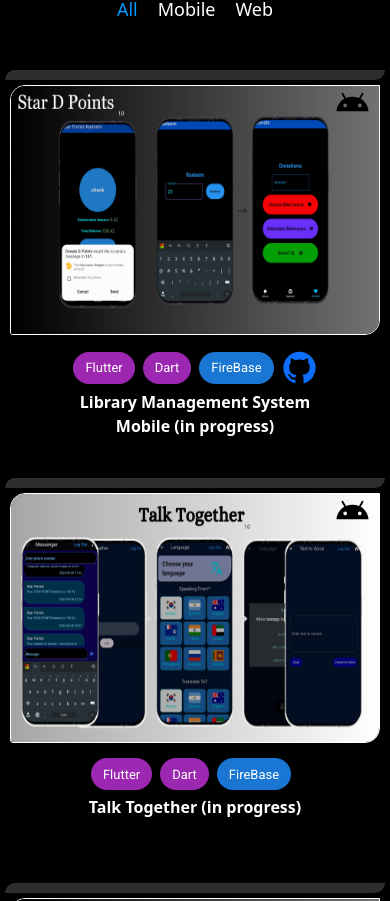
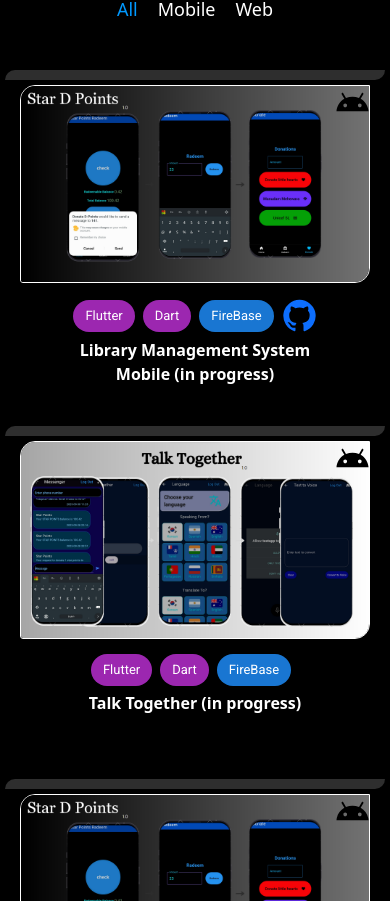
Before and after one commit to Thambara-20/myportfolio, a React (Create React App) app: page / in a window 390 px wide. Shown: the part 664-1565 px from the top of the page. Built offline with nearby package versions, Linux system fonts and the light colour scheme.

Commit message:
updated images

```diff
--- a/src/PortfolioContainer/AboutMe/Mobile.css
+++ b/src/PortfolioContainer/AboutMe/Mobile.css
@@ -39,37 +39,43 @@
         display: flex;
         flex-direction: column;
         margin: 5px;
-        max-width: 400px;
+        max-width: 450px;
+        min-width: 350px;
         border-radius: 15px 0px 15px 1px;
         align-items: center;
-        position: relative; /* Added position relative */
+        position: relative;
+        transition: transform 0.2s ease-in-out;
+        /* Added position relative */
       }
+    .image-wrapper:hover{
+      transform: scale(1.05);
+    }
 
       .image-main {
         margin: 15px 5px 15px 5px;
         align-items: center;
         justify-content: center;
+        display: flex;
         width: 93%;
-        min-width: 370px;
+
+        max-width: 400px;
       }
 
       .img-item {
+
         display: flex;
         align-items: center;
+        justify-content: center;
         width: 100%;
-        min-height: 250px;
 
-        min-width: 370px;
+
         border-radius: 15px 0px 15px 3px;
         border-width: 1px;
         border-style: solid;
         transition: transform 0.2s ease-in-out;
       }
 
-      .image-main:hover .img-item {
-        border-color: #000000;
-        transform: scale(1.05);
-      }
+
 
       .project-textline {
         margin-top: 5px;
@@ -93,7 +99,7 @@
         border-width: 1px;
 
         position: absolute; /* Added absolute positioning */
-         top: 0; /* Position it at the bottom of the .image-wrapper */
+        top: 0; /* Position it at the bottom of the .image-wrapper */
         left: 0; /* Align it to the left */
         right: 0; /* Align it to the right */
          /* Set background color to match your background */
@@ -122,5 +128,39 @@
  .a-left{
     display: none;
  }
+ .image-wrapper{
+  width: 300px;
+ }
+ .img-item{
+  max-width: 280px;
+  max-height: 240px;
+ }
 
  }
+
+
+@media screen and (max-width: 450px) {
+
+.image-wrapper{
+ min-width: 380px;
+}
+.img-item{
+ max-width: 350px;
+ max-height: 240px;
+}
+
+
+}
+
+@media screen and (max-width: 380px) {
+
+  .image-wrapper{
+   max-width: 360px;
+  }
+  .img-item{
+   max-width: 350px;
+   max-height: 240px;
+  }
+
+
+  }
--- a/src/PortfolioContainer/AboutMe/Web.js
+++ b/src/PortfolioContainer/AboutMe/Web.js
@@ -21,7 +21,7 @@
                         <div className="image-main">
                             <img src={computer} alt="" className="img-item" />
                         </div>
-                        <div style={{ display: 'flex', width: '100%', alignItems: 'center', justifyContent: 'center' }}>
+                        <div style={{ display: 'flex', width: '90%', alignItems: 'center', justifyContent: 'center' }}>
                             <Chip label="ReactJS" color="secondary" style={{ marginRight: '8px' }} />
                             <Chip label="Node" color="success" style={{ marginRight: '8px' }} />
                             <Chip label="PostgreSQL" color="primary" style={{ marginRight: '8px' }}/>
@@ -44,7 +44,7 @@
                             <img src={art} alt="" className="img-item" />
                             <LaptopWindowsIcon  className="icon-web" fontSize="large" />
                         </div>
-                        <div style={{ display: 'flex', width: '100%', alignItems: 'center', justifyContent: 'center' }}>
+                        <div style={{ display: 'flex', width: '98%', alignItems: 'center', justifyContent: 'center' }}>
                             <Chip label="ReactJS" color="secondary" style={{ marginRight: '8px' }} />
                             <Chip label="Node" color="success" style={{ marginRight: '8px' }} />
                             <Chip label="MongoDB" color="primary" style={{ marginRight: '8px' }}/>
@@ -66,7 +66,7 @@
                             <img src={computer} alt="" className="img-item" />
                             <LaptopWindowsIcon  className="icon-web" fontSize="large" />
                         </div>
-                        <div style={{ display: 'flex', width: '100%', alignItems: 'center', justifyContent: 'center' }}>
+                        <div style={{ display: 'flex', width: '98%', alignItems: 'center', justifyContent: 'center' }}>
                             <Chip label="Flutter" color="secondary" style={{ marginRight: '8px' }} />
                             <Chip label="Dart" color="secondary" style={{ marginRight: '8px' }} />
                             <Chip label="FireBase" color="primary" />
```
